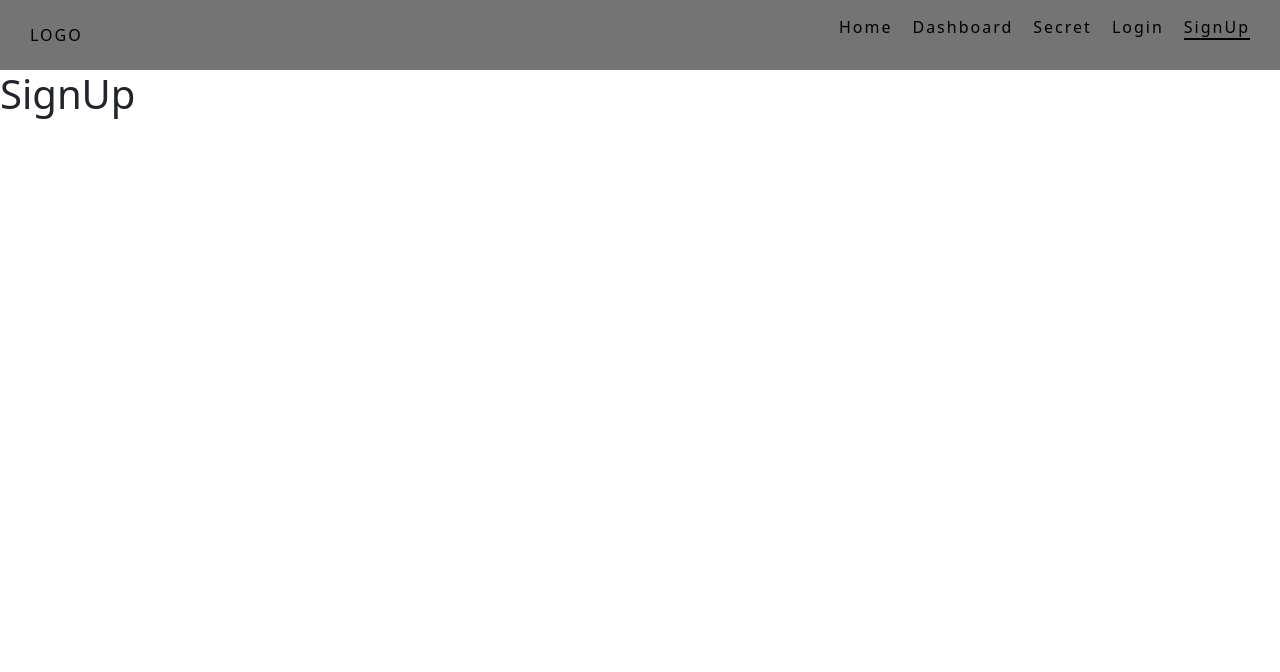
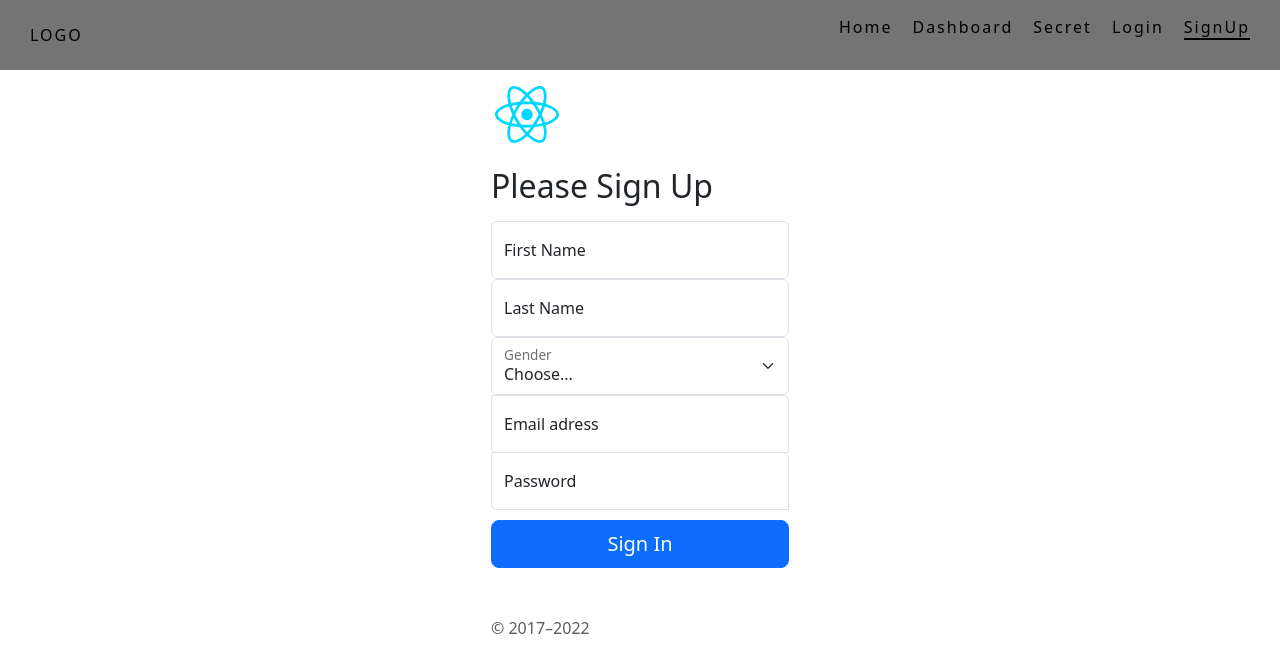
Before and after one commit to JuanSRovira/Front-End-Practices., a React (Vite) app in the folder 28-SassPractice/: page /signup in a window 1280 px wide. Shown: the top 672 px of the page. Built offline with nearby package versions, Linux system fonts and the light colour scheme.

Commit message:
SignUp and LogIn funcionando (jwt)

```diff
--- a/28-SassPractice/package.json
+++ b/28-SassPractice/package.json
@@ -14,6 +14,7 @@
     "bootstrap": "^5.3.2",
     "react": "^18.2.0",
     "react-dom": "^18.2.0",
+    "react-hook-form": "^7.49.2",
     "react-router-dom": "^6.21.1"
   },
   "devDependencies": {
--- a/28-SassPractice/src/pages/Login.jsx
+++ b/28-SassPractice/src/pages/Login.jsx
@@ -27,8 +27,8 @@ const Login = () => {
       })
   }
 
-  const handleSubmit = () => {
-    event.preventDefault()
+  const handleSubmit = (e) => {
+    e.preventDefault()
     senData({ email, password })
   }
 
--- a/28-SassPractice/src/pages/SignUp.jsx
+++ b/28-SassPractice/src/pages/SignUp.jsx
@@ -1,8 +1,102 @@
 import React from 'react'
+import logo from '../assets/react.svg'
+import axios from 'axios'
+import { useForm } from 'react-hook-form'
 
 const SignUp = () => {
+  const { register, handleSubmit, formState: { errors } } = useForm()
+
+  const sendData = async (data) => {
+    const config = {
+      method: 'post',
+      maxBodyLength: Infinity,
+      url: 'https://ecomerceproject.onrender.com/register',
+      headers: {
+        'Content-Type': 'application/json'
+      },
+      data: JSON.stringify(data)
+    }
+    axios.request(config)
+      .then((response) => {
+        console.log(JSON.stringify(response.data))
+      })
+      .catch((error) => {
+        console.log(error)
+      })
+  }
+
   return (
-    <h1>SignUp</h1>
+    <main className='form-signin w-100 m-auto'>
+      <form onSubmit={handleSubmit(sendData)}>
+        <img className='mb-4' src={logo} alt='' width='72' height='57' />
+        <h1 className='h2 mb-3 fw-normal'> Please Sign Up</h1>
+
+        <div className='form-floating'>
+          <input
+            type='text'
+            className='form-control'
+            name='first_name'
+            id='first_name'
+            placeholder='John'
+            {...register('first_name')}
+          />
+          <label htmlFor='first_name'>First Name</label>
+        </div>
+
+        <div className='form-floating'>
+          <input
+            type='text'
+            name='last_name'
+            id='last-name'
+            className='form-control'
+            placeholder='Doe'
+            {...register('last_name')}
+          />
+          <label htmlFor='last_name'> Last Name </label>
+        </div>
+
+        <div className='form-floating'>
+          <select
+            className='form-select'
+            name='gender'
+            id='gender'
+            {...register('gender')}
+          >
+            <option> Choose...</option>
+            <option value='M'> Male</option>
+            <option value='F'> Female</option>
+          </select>
+          <label htmlFor='gender'> Gender</label>
+        </div>
+
+        <div className='form-floating'>
+          <input
+            type='email'
+            id='email'
+            className='form-control'
+            {...register('email')}
+            placeholder='example@email.com'
+
+          />
+          <label htmlFor='email'> Email adress</label>
+        </div>
+
+        <div className='form-floating'>
+          <input
+            type='password'
+            name='password'
+            id='password'
+            className='form-control'
+            {...register('password')}
+            placeholder='Password'
+          />
+          <label htmlFor='password'> Password </label>
+        </div>
+
+        <button className='w-100 btn btn-lg btn-primary' type='submit'> Sign In </button>
+        <p className='mt-5 mb3 text-muted'> © 2017–2022</p>
+      </form>
+    </main>
   )
 }
 
--- a/28-SassPractice/src/pages/index.js
+++ b/28-SassPractice/src/pages/index.js
@@ -2,7 +2,7 @@ import Dashboard from './Dashboard'
 import Home from './Home'
 import Login from './Login'
 import Secret from './Secret'
-import Signup from './Signup'
+import Signup from './SignUp'
 
 export {
   Dashboard,
```
Also changed, not shown: 28-SassPractice/src/components/ReactHookForm.jsx (added, +105 -0 lines), 1 other file (tests, documents, lock files or other folders).
